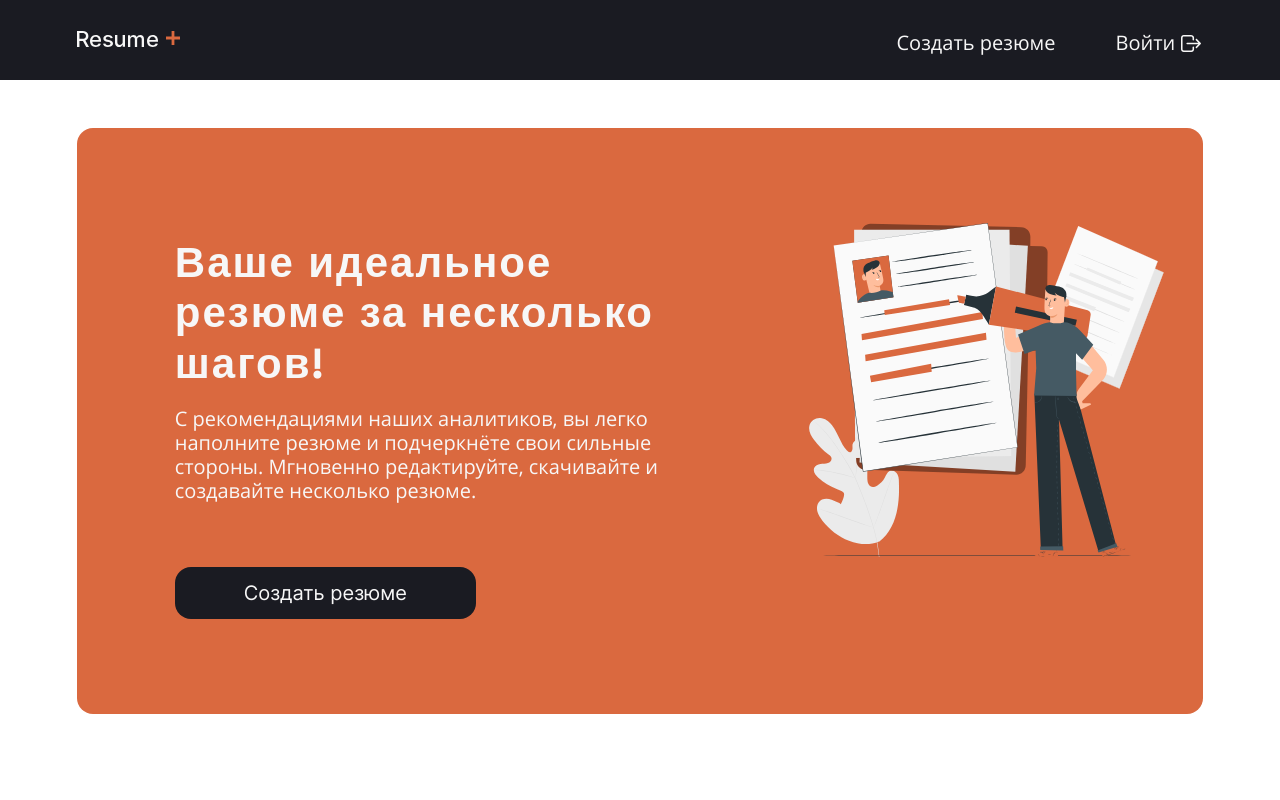
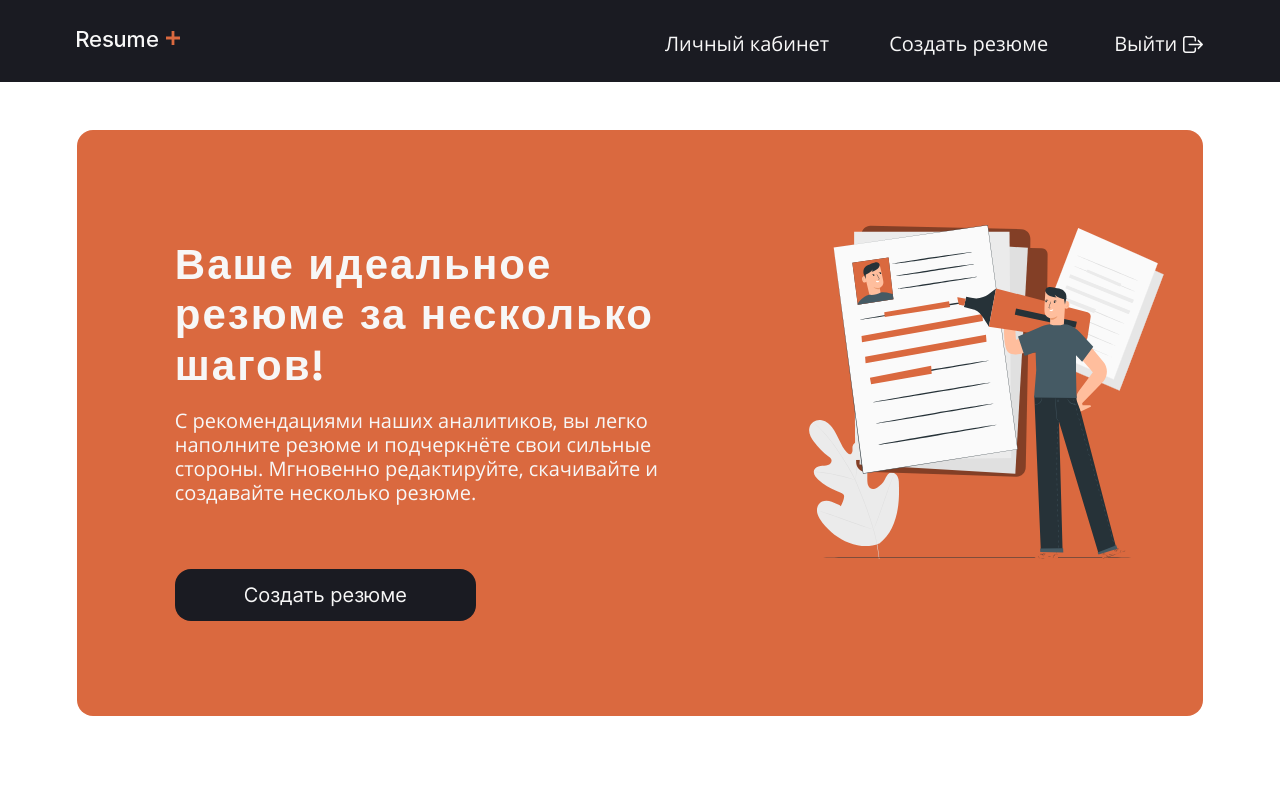
Before and after one commit to homo-errantium/frontend, a React (Create React App) app: page / in a window 1280 px wide. Shown: the top 800 px of the page. Built offline with nearby package versions, Linux system fonts and the light colour scheme.

Commit message:
feat: dffd

```diff
--- a/src/components/App/App.js
+++ b/src/components/App/App.js
@@ -43,7 +43,7 @@ import ResultResume from '../Resume/ResultResume/ResultResume'
 
 function App() {
   // eslint-disable-next-line no-unused-vars
-  const [isLoggedIn, setIsLoggedIn] = React.useState(false) // Пользователь авторизован/неавторизован
+  const [isLoggedIn, setIsLoggedIn] = React.useState(true) // Пользователь авторизован/неавторизован
   // eslint-disable-next-line no-unused-vars
   const [currentUser, setCurrentUser] = React.useState({}) // Сохраняем данные пользователя
 
```
